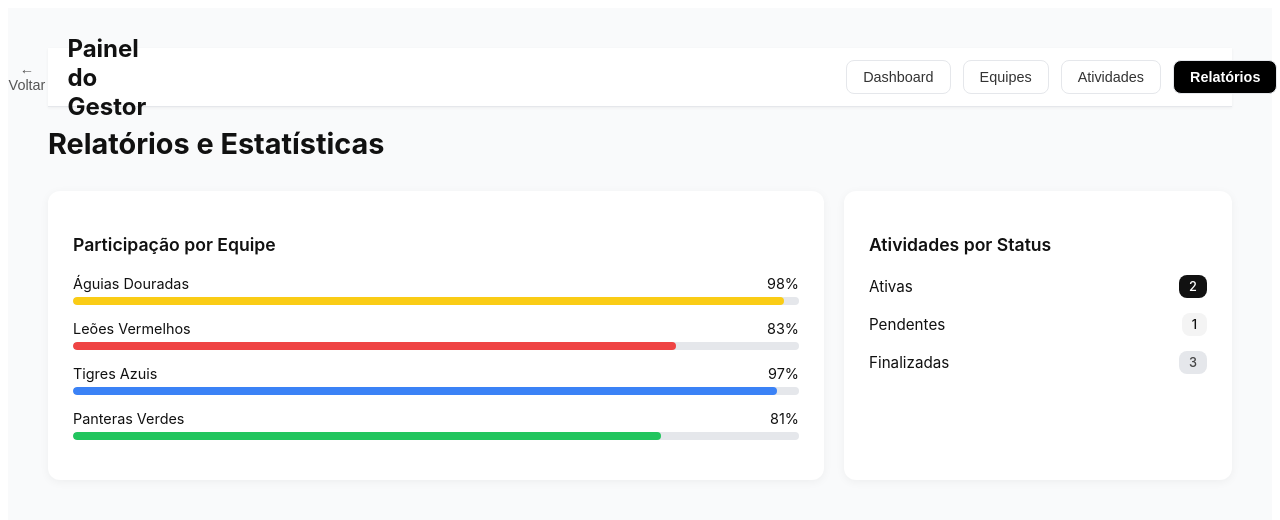
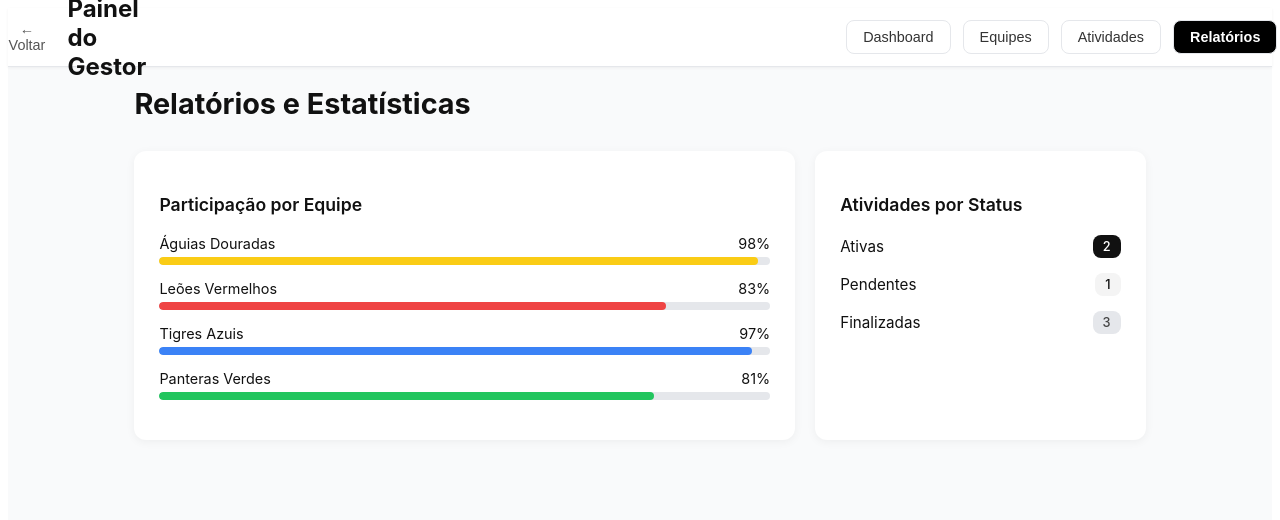
Before and after one commit to wagnerquadros/gincana, a React app in the folder frontend/: page /report in a window 1280 px wide. Shown: the top 520 px of the page. Built offline with nearby package versions, Linux system fonts and the light colour scheme; the HTML template or start-up script is replaced by a standard one.

Commit message:
style(Report): refine styles for report container and grid layout

```diff
--- a/frontend/src/pages/ManagerPanel/Report/stylesReport.css
+++ b/frontend/src/pages/ManagerPanel/Report/stylesReport.css
@@ -1,21 +1,23 @@
 .report-container {
-  background-color: #f9fafb;
+  background: #f9fafb;
   min-height: 100vh;
-  padding: 40px;
+  color: #111;
   font-family: 'Inter', sans-serif;
-  color: #111;
 }
 
 .report-title {
   font-size: 1.8rem;
   font-weight: 700;
   margin-bottom: 30px;
+  margin-left: 10%;
 }
 
 .report-grid {
   display: grid;
   grid-template-columns: 2fr 1fr;
   gap: 20px;
+  width: 80%;
+  margin: 0 auto;
 }
 
 .report-card {
```
